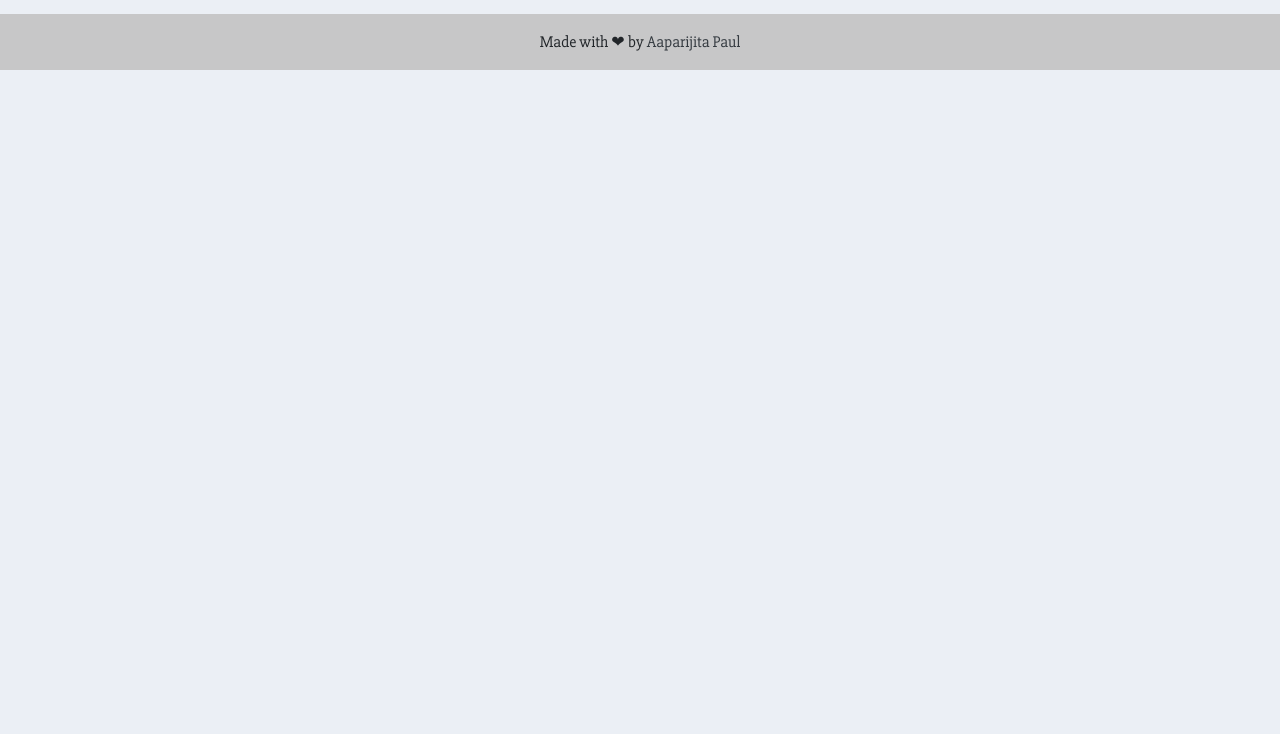
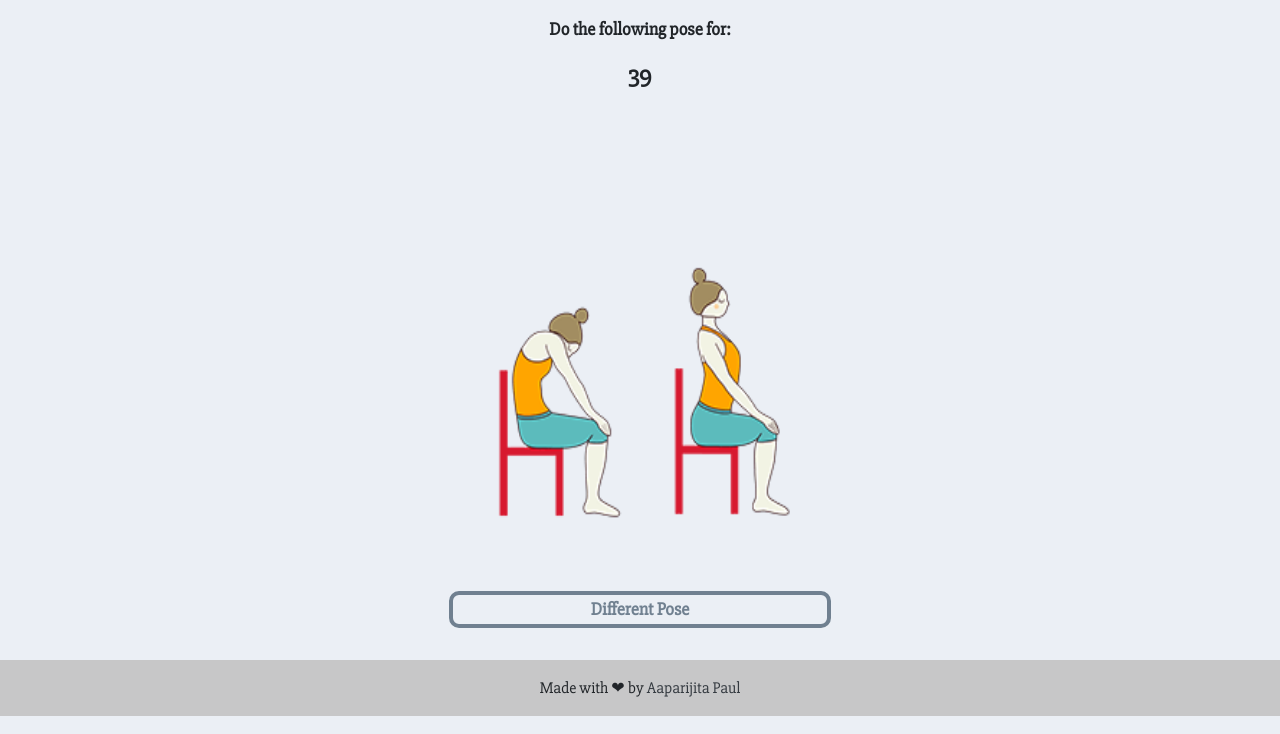
Before and after one commit to Tuntai/heroku-deploy-pomodoro, a Flask app: page /yoga in a window 1280 px wide. Shown: the part 66-800 px from the top of the page. Run offline with Flask 2, Linux system fonts and the light colour scheme; some libraries are stand-ins or nearby versions.

Commit message:
Update yoga.html

```diff
--- a/app/templates/includes/yoga.html
+++ b/app/templates/includes/yoga.html
@@ -11,12 +11,100 @@
 	<link rel="stylesheet" type="text/css" href="{{ url_for('static',filename='styles/main.css') }}">
 	<link rel="preconnect" href="https://fonts.gstatic.com">
 	<link href="https://fonts.googleapis.com/css2?family=Slabo+27px&display=swap" rel="stylesheet">
+  <style>
+    .resetExerciseButton button {
+    background: none;
+    border: 4px solid #708090;
+    cursor: pointer;
+    margin: 10px auto;
+    display: block;
+    width: 30%;
+    font-size: large;
+    font-weight: bold;
+    color: #708090;
+    border-radius: 10px;
+}
+
+.resetExerciseButton button:hover {
+    background: white;
+    transition: 0.3s;
+}
+
+.resetExerciseButton {
+    padding: 20px 0px;
+}
+
+.exerciseTitle {
+    text-align: center;
+    font-size: large;
+    font-weight: bold;
+
+}
+
+.exerciseTimerText {
+    text-align: center;
+    font-size: x-large;
+    font-weight: bolder;
+}
+</style>
 </head>
 
 <body>
+
+  <script>
+    window.onload = function(name){
+    chooseYogaPose();
+}
+
+var yogaPoses = ["static/yoga/1.png", "static/yoga/2.png", "static/yoga/3.png", "static/yoga/4.png", "static/yoga/5.png", "static/yoga/6.png", "static/yoga/7.png", "static/yoga/8.png"]
+var refreshid = null;
+var timeGiven = 45;
+
+function chooseYogaPose(){
+    document.getElementById("yogaTimer").innerHTML = timeGiven;
+    clearInterval(refreshid);
+    yogaCounter(timeGiven);
+    var randomNum = Math.floor(Math.random() * (yogaPoses.length));
+    if (document.getElementById("yogaPose") != null) {
+        document.getElementById("yogaPose").src = yogaPoses[randomNum];
+    }
+}
+
+document.addEventListener('DOMContentLoaded', function () {
+    if (document.getElementById("resetYogaPose") != null) {
+      document.getElementById("resetYogaPose").addEventListener("click", chooseYogaPose);
+    }
+  });
+
+  function yogaCounter(counter){
+      refreshid =
+      setInterval( function(){
+          counter--;
+          if (counter >= 0){
+              document.getElementById("yogaTimer").innerHTML = counter;
+          }
+          if (counter == 0){
+            document.getElementById("yogaTimer").innerHTML = "Complete!";
+          }
+      }, 1000);
+
+  }
+  </script>
+
 {% include 'includes/navbar.html' %}
 
 
+
+    <div style="padding: 2px">
+        <p class=exerciseTitle>Do the following pose for:</p>
+        <p id="yogaTimer" class="exerciseTimerText">45</p>
+        <div  class="exercisePose" align="center">
+            <img style="height:450px; width:400px; text-align:center" src= "yogaPosesImages/1.png" id="yogaPose"/>
+        </div>
+        <div class="resetExerciseButton">
+            <button id="resetYogaPose">Different Pose</button>
+        </div>
+    </div>
 
 
 
```
